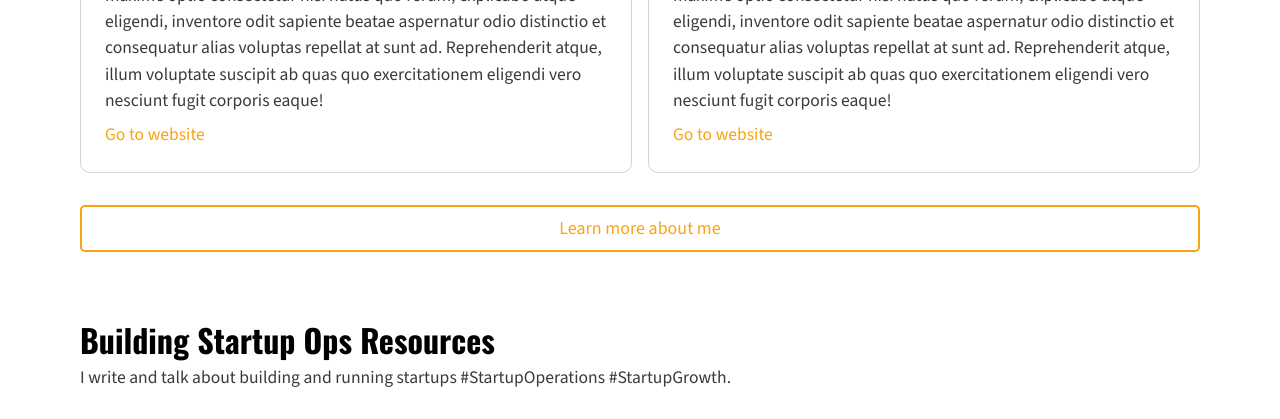
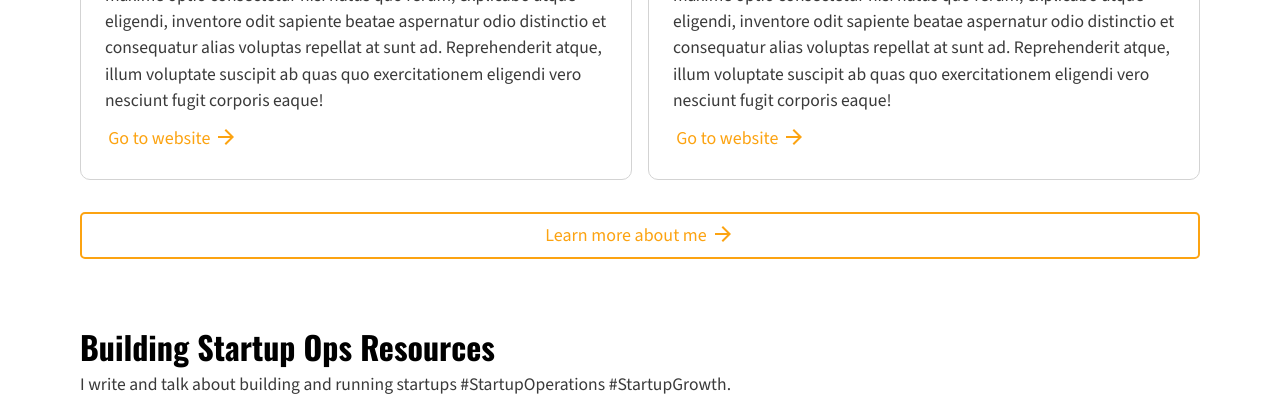
Before and after one commit to cyrilmichino/personal-website, a website built with Vite: page index.html in a window 1280 px wide. Shown: the part 1200-1619 px from the top of the page. Built offline with nearby package versions, Linux system fonts and the light colour scheme.

Commit message:
Edit buttons

```diff
--- a/index.html
+++ b/index.html
@@ -20,18 +20,18 @@
         </a>
         <nav>
           <ul id="main-menu" role="list" class="nav flex space-evenly hide-mobile">
-            <li class="nav-link hide-desktop"><a id="close-toggle" href="javascript:void(0);" onclick=toggleMenu()>
+            <li class="nav-link hide-desktop"><button type="menu" id="close-toggle" class="btn-no-outline" onclick=toggleMenu()>
               <svg xmlns="http://www.w3.org/2000/svg" height="32px" viewBox="0 -960 960 960" width="32px" fill="currentColor">
-                <path d="m256-200-56-56 224-224-224-224 56-56 224 224 224-224 56 56-224 224 224 224-56 56-224-224-224 224Z"/></svg></a></li>
+                <path d="m256-200-56-56 224-224-224-224 56-56 224 224 224-224 56 56-224 224 224 224-56 56-224-224-224 224Z"/></svg></button></li>
             <li class="nav-link"><a href="about.html">About Me</a></li>
             <li class="nav-link"><a href="blog.html">Blog Publication</a></li>
             <li class="nav-link"><a href="consulting.html">Consulting Services</a></li>
-            <li class="nav-button"><a href="contact.html"><button type="button" class="button-outline full-width">Contact Me</button></a></li>
+            <li class="nav-button"><a href="contact.html"><button type="button" class="full-width">Contact Me</button></a></li>
           </ul>
-          <p class="nav-link hide-desktop"><a id="hamburger" href="javascript:void(0);" onclick=toggleMenu()>
+          <button type="menu" id="hamburger" class="btn-no-outline hide-desktop" onclick=toggleMenu()>
             <svg xmlns="http://www.w3.org/2000/svg" height="32px" viewBox="0 -960 960 960" width="32px" fill="currentColor">
             <path d="M120-240v-80h720v80H120Zm0-200v-80h720v80H120Zm0-200v-80h720v80H120Z"/></svg>
-          </a></p>
+          </button>
         </nav>
         <div id="overlay" class="hide-desktop hide-mobile" onclick=toggleMenu()></div>
       </div>
@@ -70,17 +70,23 @@
             <img src="public/zindua.webp" alt="" class="rounded logo-image">
             <h3>Co-founder (Operations & Growth) at Zindua School</h3>
             <p>Lorem ipsum dolor sit, amet consectetur adipisicing elit. Ex quam maxime optio consectetur nisi natus quo rerum, explicabo atque eligendi, inventore odit sapiente beatae aspernatur odio distinctio et consequatur alias voluptas repellat at sunt ad. Reprehenderit atque, illum voluptate suscipit ab quas quo exercitationem eligendi vero nesciunt fugit corporis eaque!</p>
-            <p class="text-accent">Go to website</p>
+            <button type="button" class="btn-no-outline">Go to website
+              <svg xmlns="http://www.w3.org/2000/svg" height="24px" viewBox="0 -960 960 960" width="24px" fill="currentColor"><path d="M647-440H160v-80h487L423-744l57-56 320 320-320 320-57-56 224-224Z"/></svg>
+            </button>
           </div></a>
           <a href="https://chaptrglobal.com"><div class="card full-height">
             <img src="public/chaptr.webp" alt="" class="logo-image">
             <h3>Co-founder (CEO & Credit Risk) at Chaptr Global</h3>
             <p>Lorem ipsum dolor sit, amet consectetur adipisicing elit. Ex quam maxime optio consectetur nisi natus quo rerum, explicabo atque eligendi, inventore odit sapiente beatae aspernatur odio distinctio et consequatur alias voluptas repellat at sunt ad. Reprehenderit atque, illum voluptate suscipit ab quas quo exercitationem eligendi vero nesciunt fugit corporis eaque!</p>
-            <p class="text-accent">Go to website</p>
+            <button type="button" class="btn-no-outline">Go to website
+              <svg xmlns="http://www.w3.org/2000/svg" height="24px" viewBox="0 -960 960 960" width="24px" fill="currentColor"><path d="M647-440H160v-80h487L423-744l57-56 320 320-320 320-57-56 224-224Z"/></svg>
+            </button>
           </div></a>
         </div>
         <div>
-          <a href="about.html"><button class="button-outline full-width">Learn more about me</button></a>
+          <a href="about.html"><button class="button-outline full-width">Learn more about me
+            <svg xmlns="http://www.w3.org/2000/svg" height="24px" viewBox="0 -960 960 960" width="24px" fill="currentColor"><path d="M647-440H160v-80h487L423-744l57-56 320 320-320 320-57-56 224-224Z"/></svg>
+          </button></a>
         </div>
       </div>
       </section>
@@ -178,7 +184,9 @@
           </div></a>
         </div>
         <div>
-          <a href="blog.html"><button class="button-outline full-width">Explore my blog publication</button></a>
+          <a href="blog.html"><button class="button-outline full-width">Explore my blog publication
+            <svg xmlns="http://www.w3.org/2000/svg" height="24px" viewBox="0 -960 960 960" width="24px" fill="currentColor"><path d="M647-440H160v-80h487L423-744l57-56 320 320-320 320-57-56 224-224Z"/></svg>
+          </button></a>
         </div>
       </div>
       </section>
--- a/src/style.css
+++ b/src/style.css
@@ -26,8 +26,8 @@
   --fw-semi-bold: 600;
   --fw-bold: 700;
 
-  --ff-body: "Source Sans 3", serif;
-  --ff-heading: "Oswald", serif;
+  --ff-body: "Source Sans 3", sans-serif;
+  --ff-heading: "Oswald", sans-serif;
 
   --screen-smallest:40em;
   --screen-small: 50em;
@@ -166,6 +166,10 @@ button {
   background-color: var(--clr-accent);
   border: 2px solid var(--clr-accent);
   border-radius: 5px;
+  display: flex;
+  gap: 0.25rem;
+  flex-direction: row;
+  justify-content: center;
 }
 button:hover {
   color: var(--clr-neutral-100);
@@ -176,11 +180,22 @@ button:hover {
   color: var(--clr-accent);
   background-color: var(--clr-transparent);
 }
+.btn-no-outline {
+  background-color: var(--clr-transparent);
+  color: var(--clr-accent);
+  border: 0;
+  padding: 0.2rem;
+  justify-content: left;
+}
+.btn-no-outline:hover {
+  background-color: var(--clr-transparent);
+  color: var(--clr-primary);
+}
 
 /* Style images across the website */
-svg {
+/* svg {
   color: var(--clr-accent);
-}
+} */
 img {
   border-radius: 10px;
   filter: grayscale(1);
```
Also changed, not shown: contact.html (+3 -1 lines).
